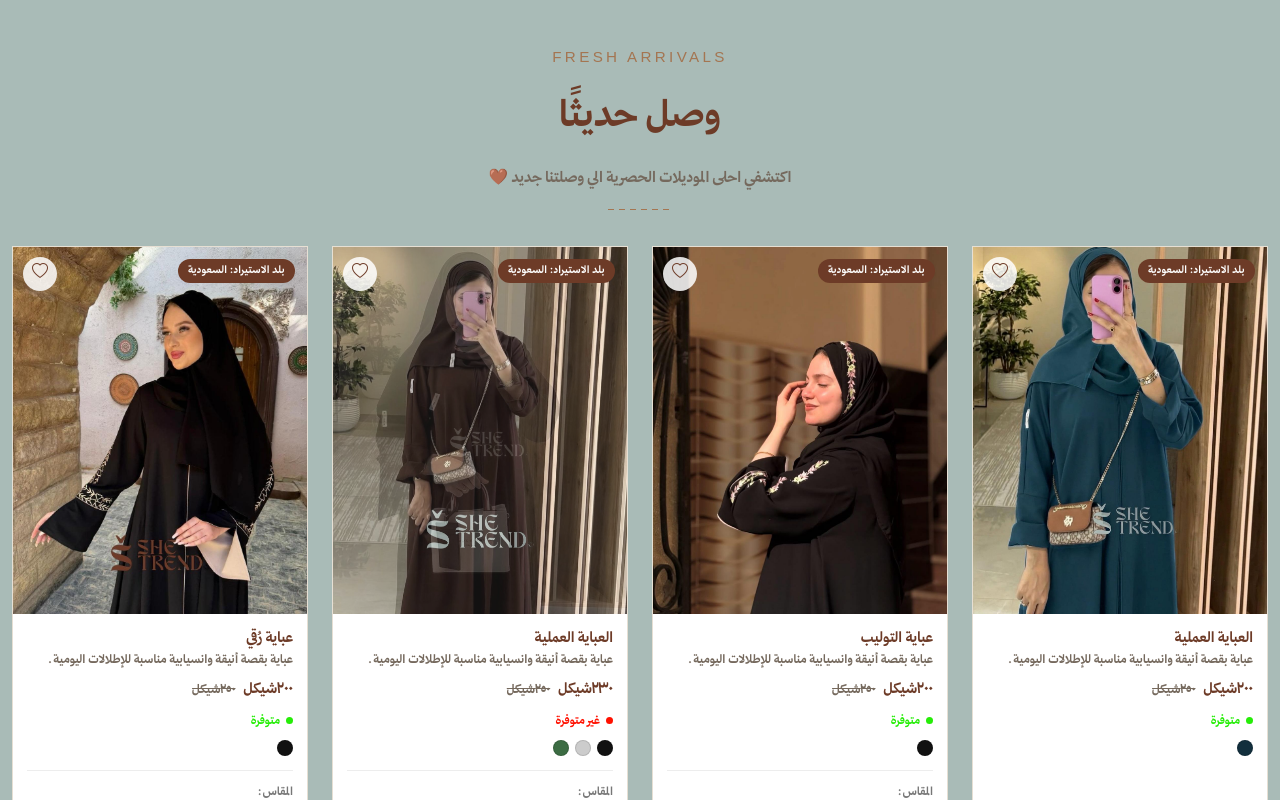
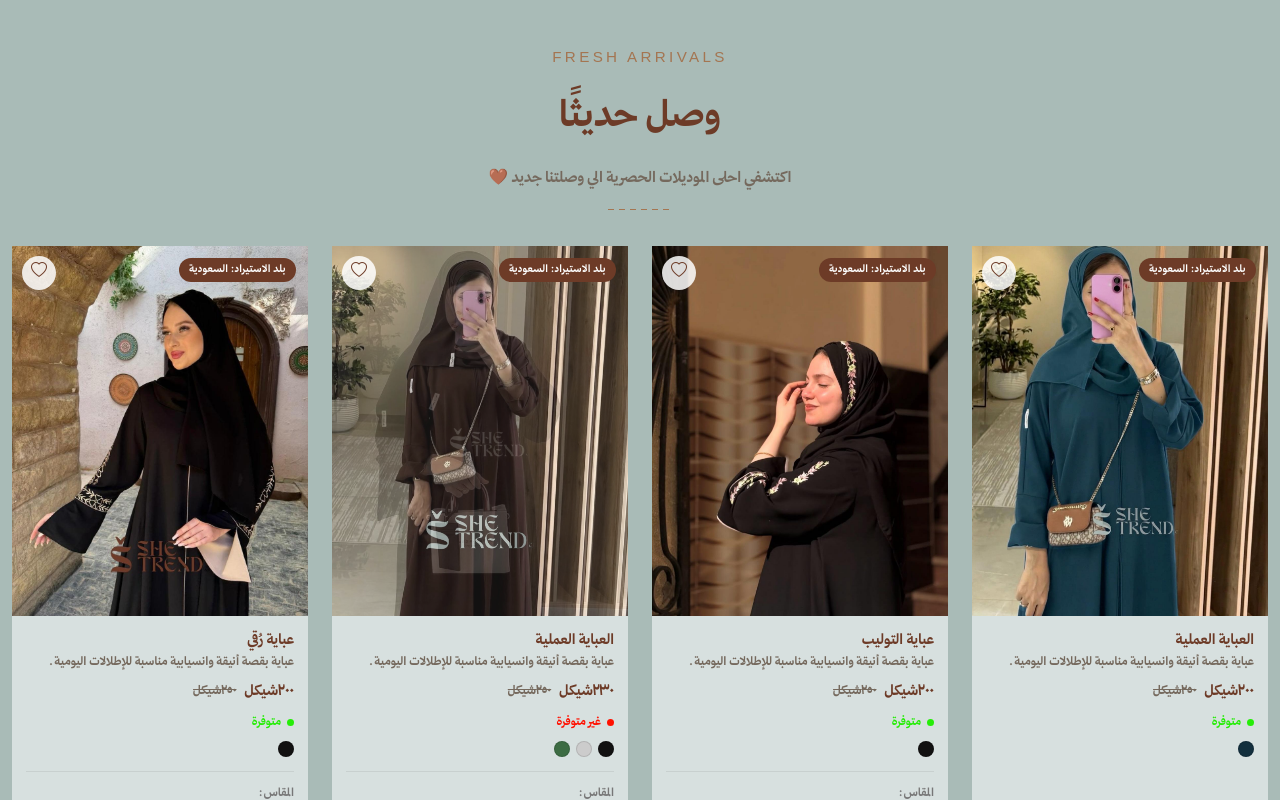
Before and after one commit to jwanapr/she-trend, a plain HTML site: page index.html in a window 1280 px wide. Shown: the part 2000-2800 px from the top of the page. Drawn offline with nearby package versions, Linux system fonts and the light colour scheme; no server answers; a web font is replaced by a local one.

Commit message:
Update style.css

```diff
--- a/css/style.css
+++ b/css/style.css
@@ -4,7 +4,7 @@
   --accent:#A47551;
   --accent-light:#C9A788;
   --background: #a9bbb7;
-  --surface:#FFFFFF;
+  --surface:#e7edecbf;
   --text:#211E1B;
   --muted:#75695D;
   --border:#E6DFD3;
@@ -428,7 +428,7 @@
 .product-card{
   position:relative;
   background:var(--surface);
-  border:1px solid var(--border);
+  /* border:1px solid var(--border); */
   border-radius:var(--radius);
   overflow:hidden;
   height:100%;
```
